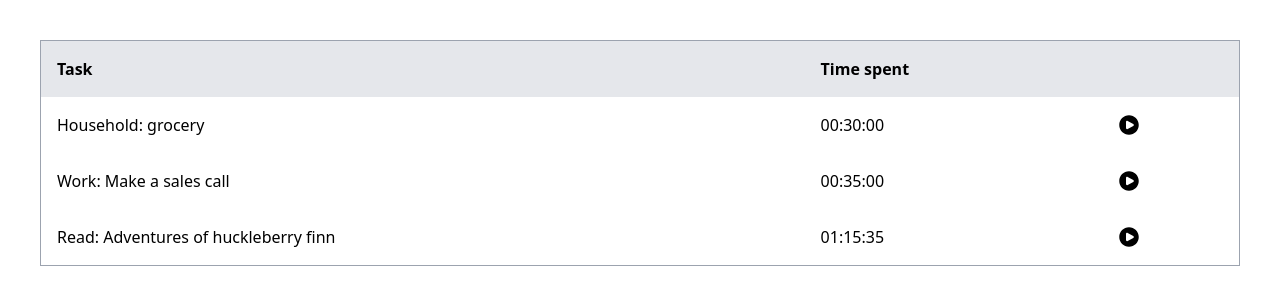
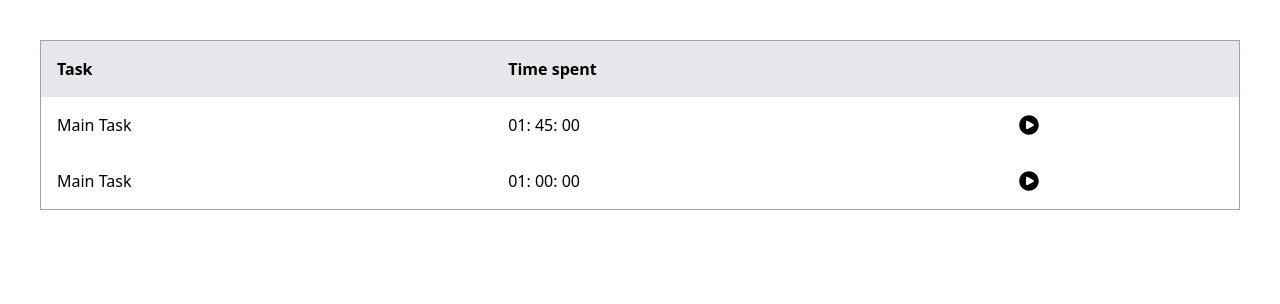
Before and after one commit to SavvyShah/ChronaLog, a React (Vite) app: page / in a window 1280 px wide. Shown: the top 304 px of the page. Built offline with nearby package versions, Linux system fonts and the light colour scheme.

Commit message:
feat: nested tasks

```diff
--- a/src/App.tsx
+++ b/src/App.tsx
@@ -1,4 +1,28 @@
 import { HiPlayCircle } from "react-icons/hi2";
+import { calculateTotalElapsedTime } from "./utils/calculateTotalElapsedTime";
+import { calculateTimeDifference } from "./utils/calculateTimeDifference";
+
+const taskData = [
+  {
+    task: "Main Task",
+    elapsedTime: 3600, // 1 hour (3600 seconds)
+    subTasks: [
+      {
+        task: "Subtask 1",
+        elapsedTime: 1800, // 30 minutes (1800 seconds)
+      },
+      {
+        task: "Subtask 2",
+        elapsedTime: 900, // 15 minutes (900 seconds)
+      },
+    ],
+  },
+  {
+    task: "Main Task",
+    elapsedTime: 3600, // 1 hour (3600 seconds)
+    subTasks: [],
+  },
+];
 
 function App() {
   return (
@@ -13,27 +37,17 @@ function App() {
             </tr>
           </thead>
           <tbody>
-            <tr className="hover:bg-slate-200">
-              <td className="p-4">Household: grocery</td>
-              <td className="p-4">00:30:00</td>
-              <td className="p-4">
-                <HiPlayCircle className="hover:text-green-500 text-2xl" />
-              </td>
-            </tr>
-            <tr className="hover:bg-slate-200">
-              <td className="p-4">Work: Make a sales call</td>
-              <td className="p-4">00:35:00</td>
-              <td className="p-4">
-                <HiPlayCircle className="hover:text-green-500 text-2xl" />
-              </td>
-            </tr>
-            <tr className="hover:bg-slate-200">
-              <td className="p-4">Read: Adventures of huckleberry finn</td>
-              <td className="p-4">01:15:35</td>
-              <td className="p-4">
-                <HiPlayCircle className="hover:text-green-500 text-2xl" />
-              </td>
-            </tr>
+            {taskData.map((task) => (
+              <tr className="hover:bg-slate-200">
+                <td className="p-4">{task.task}</td>
+                <td className="p-4">
+                  {calculateTimeDifference(calculateTotalElapsedTime(task))}
+                </td>
+                <td className="p-4">
+                  <HiPlayCircle className="hover:text-green-500 text-2xl" />
+                </td>
+              </tr>
+            ))}
           </tbody>
         </table>
       </div>
--- a/src/components/Timer.tsx
+++ b/src/components/Timer.tsx
@@ -1,5 +1,6 @@
 import { useEffect, useRef, useState } from "react";
 import { HiPauseCircle, HiPlayCircle } from "react-icons/hi2";
+import { calculateTimeDifference } from "../utils/calculateTimeDifference";
 
 export const Timer = () => {
   const [count, setCount] = useState(0);
@@ -31,22 +32,3 @@ export const Timer = () => {
     </div>
   );
 };
-function calculateTimeDifference(secondsPassed: number) {
-  // Convert seconds to hours, minutes, and seconds
-  const hours = Math.floor(secondsPassed / 3600);
-  secondsPassed %= 3600;
-  const minutes = Math.floor(secondsPassed / 60);
-  const seconds = secondsPassed % 60;
-
-  // Format the result as "HHhr MMmin SSs"
-  const formattedTimeDifference = `${padWithZero(hours)}: ${padWithZero(
-    minutes
-  )}: ${padWithZero(seconds)}`;
-
-  return formattedTimeDifference;
-}
-
-function padWithZero(number: number) {
-  // Helper function to pad single-digit numbers with a leading zero
-  return number.toString().padStart(2, "0");
-}
--- /dev/null
+++ b/src/types/core.ts
@@ -0,0 +1,5 @@
+export interface Task {
+  task: string;
+  elapsedTime: number;
+  subTasks?: Task[];
+}
--- /dev/null
+++ b/src/utils/calculateTimeDifference.ts
@@ -0,0 +1,19 @@
+export function calculateTimeDifference(secondsPassed: number) {
+  // Convert seconds to hours, minutes, and seconds
+  const hours = Math.floor(secondsPassed / 3600);
+  secondsPassed %= 3600;
+  const minutes = Math.floor(secondsPassed / 60);
+  const seconds = secondsPassed % 60;
+
+  // Format the result as "HHhr MMmin SSs"
+  const formattedTimeDifference = `${padWithZero(hours)}: ${padWithZero(
+    minutes
+  )}: ${padWithZero(seconds)}`;
+
+  return formattedTimeDifference;
+}
+
+function padWithZero(number: number) {
+  // Helper function to pad single-digit numbers with a leading zero
+  return number.toString().padStart(2, "0");
+}
--- /dev/null
+++ b/src/utils/calculateTotalElapsedTime.ts
@@ -0,0 +1,13 @@
+import { Task } from "../types/core";
+
+export function calculateTotalElapsedTime(task: Task) {
+  let totalTime = task.elapsedTime;
+
+  if (task.subTasks && task.subTasks.length > 0) {
+    for (const subTask of task.subTasks) {
+      totalTime += calculateTotalElapsedTime(subTask);
+    }
+  }
+
+  return totalTime;
+}
```
